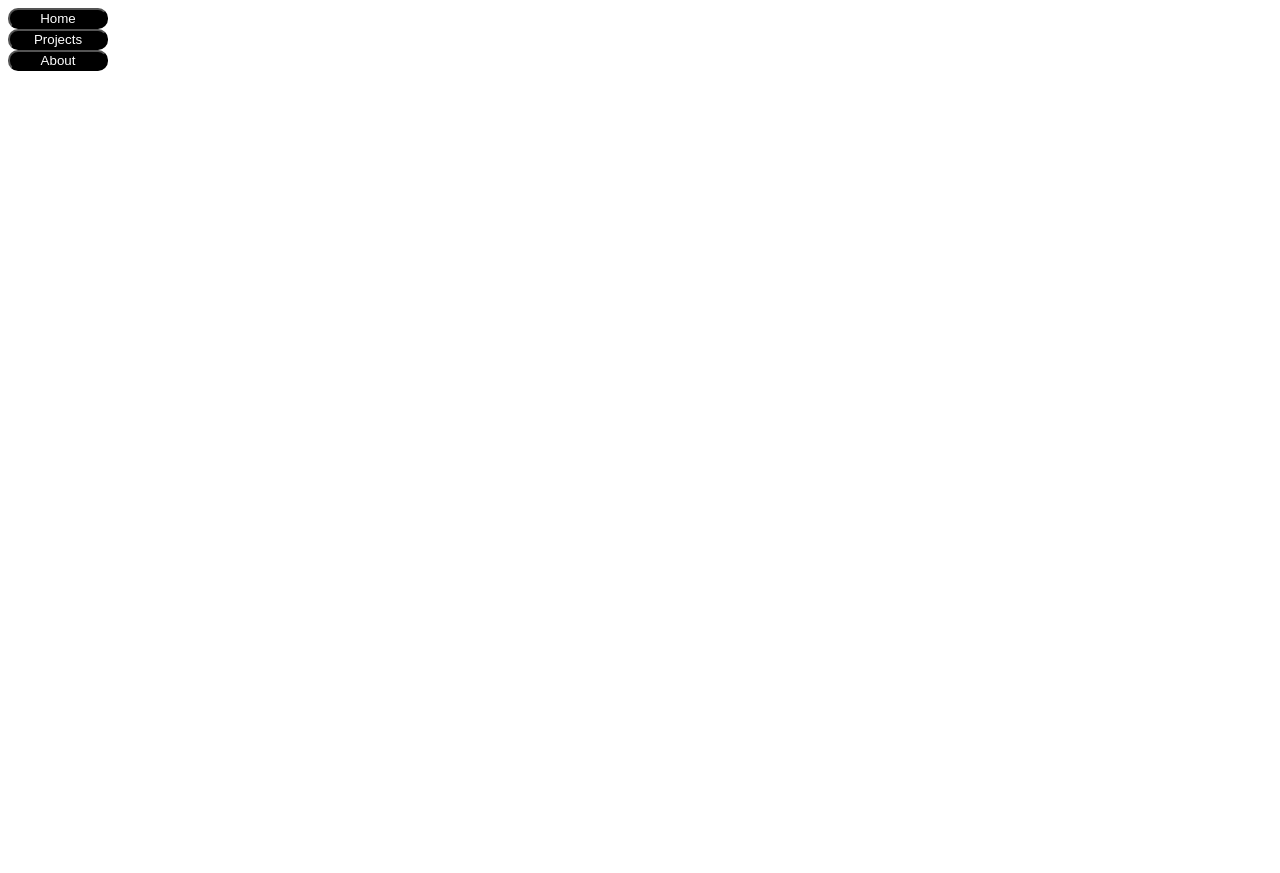
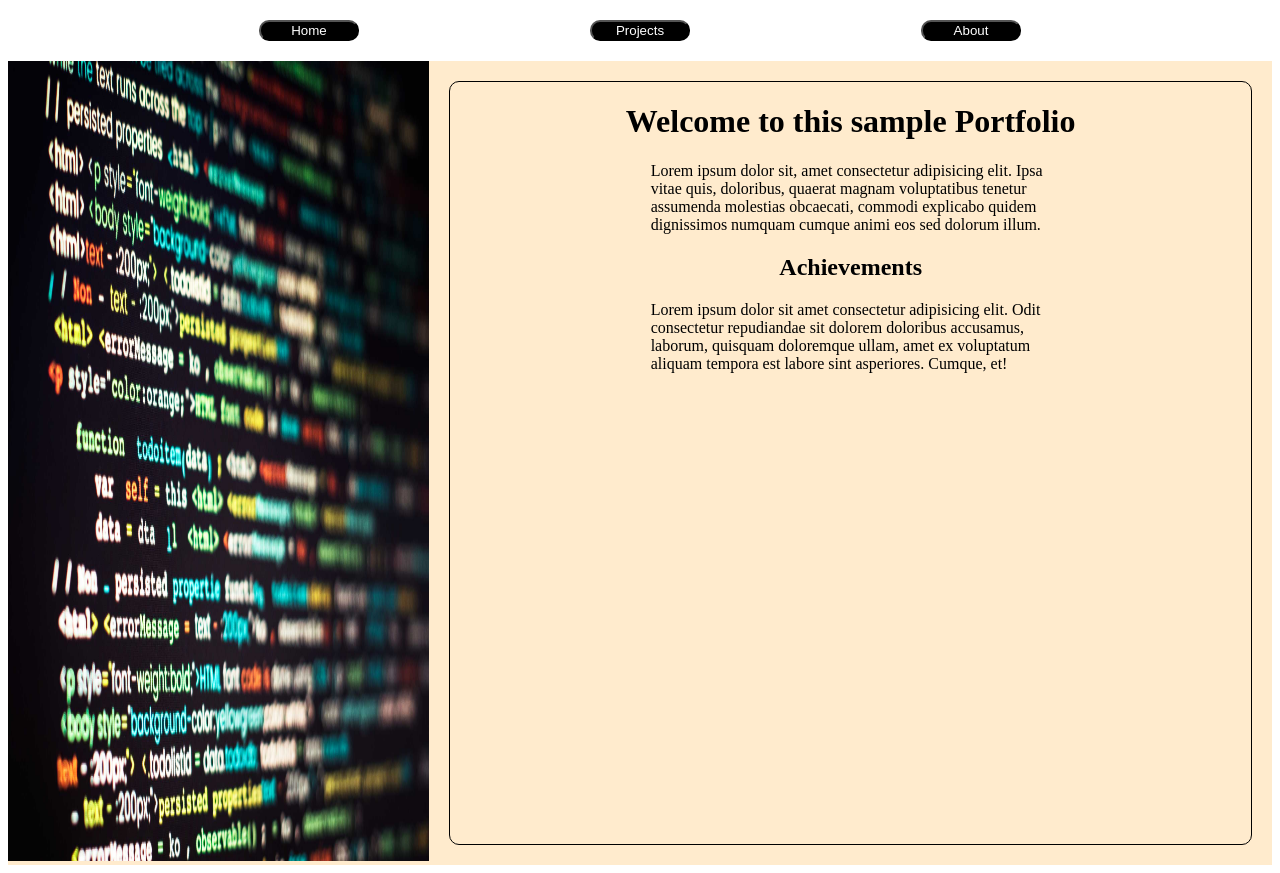
Before and after one commit to kashifnizamani/portfolio-page, a website built with webpack: page src/index.html in a window 1280 px wide. Before the commit the page ends 800 px from the top, so only its background shows below. Built offline with nearby package versions, Linux system fonts and the light colour scheme.

Commit message:
made a basic homepage

```diff
--- a/src/index.html
+++ b/src/index.html
@@ -17,7 +17,17 @@
 
     </header>
 
-    <div id="content"></div>
+    <div id="content">
+        <div class="image"><img src="background.jpg" alt=""></div>
+        <div class="info">
+            <h1 class="heading">Welcome to this sample Portfolio</h1>
+            <div class="paragraph">Lorem ipsum dolor sit, amet consectetur adipisicing elit. Ipsa vitae quis, doloribus, quaerat magnam voluptatibus tenetur assumenda molestias obcaecati, commodi explicabo quidem dignissimos numquam cumque animi eos sed dolorum illum.</div>
+
+            <h2 class="h2">Achievements</h2>
+            <div class="paragraph">Lorem ipsum dolor sit amet consectetur adipisicing elit. Odit consectetur repudiandae sit dolorem doloribus accusamus, laborum, quisquam doloremque ullam, amet ex voluptatum aliquam tempora est labore sint asperiores. Cumque, et!</div>
+
+        </div>
+    </div>
 
 </body>
 </html>
--- a/src/style.css
+++ b/src/style.css
@@ -1,5 +1,11 @@
 *{
     box-sizing: border-box;
+}
+nav{
+    display: flex;
+    justify-content: space-evenly;
+    margin: 20px;
+
 }
 
 button{
@@ -8,7 +14,39 @@ button{
     color: white;
     width: 100px;
     justify-content: space-around;
-    justify-self: space-between;
+
     border-radius: 10px;
 
 }
+#content{
+
+    display: grid;
+    grid-template-columns: 1fr 2fr;
+    background-color: blanchedalmond;
+    align-items: stretch;
+    color: black;
+
+
+}
+.info{
+     border: 1px solid black;
+     place-items: center;
+     margin: 20px;
+     border-radius: 10px;
+
+}
+
+.info .paragraph{
+    width: 50ch;
+    font-size: 1rem;
+}
+
+img{
+    grid-column: 1;
+    width: 100%;
+    height: 100vh;
+
+}
+h1{
+    grid-column: 2;
+}
```
Also changed, not shown: src/background.jpg (added).
